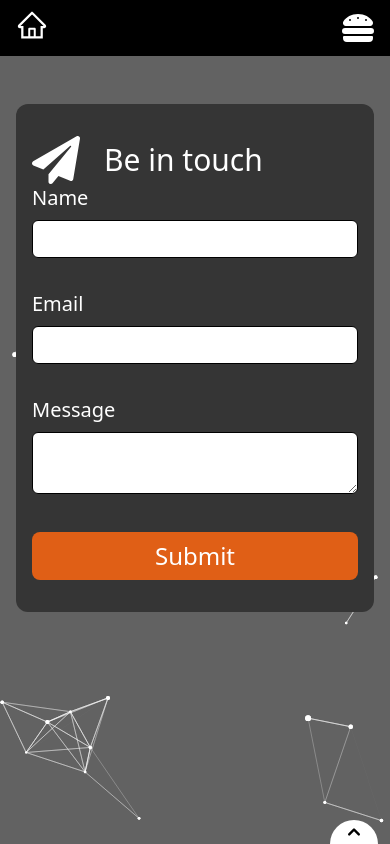
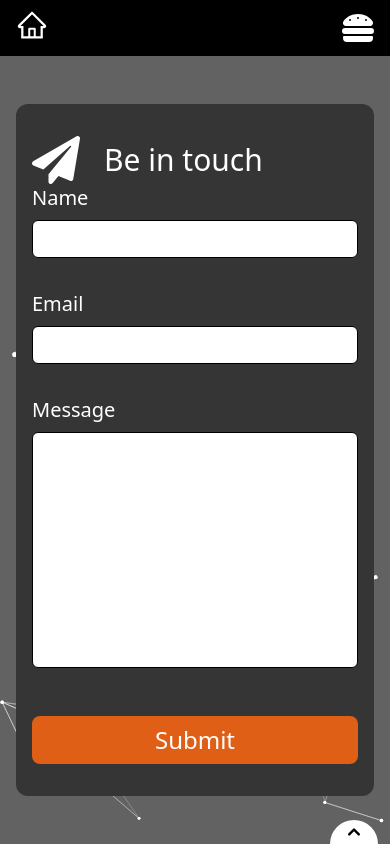
Before and after one commit to wojciech2000/portfolio-v2, a React (Create React App) app: page /contact in a window 390 px wide. Built offline with nearby package versions, Linux system fonts and the light colour scheme.

Commit message:
handle overflows on mobile

```diff
--- a/src/components/about/About.component.tsx
+++ b/src/components/about/About.component.tsx
@@ -5,7 +5,7 @@ import Text from "components/common/text/Text.component";
 const About = () => {
   return (
     <Container>
-      <div className="bg-primary p-4 rounded-xl h-full md:h-auto md:w-3/4 md:p-8 md:max-w-4xl">
+      <div className="bg-primary p-4 overflow-auto rounded-xl h-full md:h-auto md:w-3/4 md:p-8 md:max-w-4xl">
         <img src={me} alt="me" className="w-2/4 h-auto mb-8 rounded-xl md:w-3/5 lg:w-1/3" />
 
         <Text>
--- a/src/components/common/inputError/InputError.component.tsx
+++ b/src/components/common/inputError/InputError.component.tsx
@@ -1,13 +1,15 @@
 import React from "react";
 
 import Text from "components/common/text/Text.component";
+import clsx from "clsx";
 
 interface IInputError {
   errorMessage?: string;
+  className?: string;
 }
 
-const InputError: React.FC<IInputError> = ({ errorMessage }) => (
-  <Text size="12" color="error" className="absolute bottom-1 left-0">
+const InputError: React.FC<IInputError> = ({ errorMessage, className }) => (
+  <Text size="12" color="error" className={clsx("absolute bottom-1 left-0", className)}>
     {errorMessage}
   </Text>
 );
--- a/src/components/common/textarea/Textarea.component.tsx
+++ b/src/components/common/textarea/Textarea.component.tsx
@@ -8,21 +8,26 @@ import clsx from "clsx";
 type ITextareaProps = IInputTypeProps & TextareaHTMLAttributes<HTMLTextAreaElement>;
 
 const Textarea: React.FC<ITextareaProps> = ({ label, error, name, register, ...props }) => (
-  <div className="input-wrapper">
-    <label htmlFor={name} className="block mb-2">
-      <Text size="20">{label}</Text>
+  <div className="relative flex-1 flex flex-col">
+    <label htmlFor={name}>
+      <Text size="20" className="mb-2">
+        {label}
+      </Text>
     </label>
 
     <textarea
       id={name}
-      className={clsx("w-full p-1.5 rounded-md border border-black", {
-        "border-error": error,
-      })}
+      className={clsx(
+        "w-full p-1.5 rounded-md border border-black flex-1 md:flex-auto  resize-none md:resize-y",
+        {
+          "border-error": error,
+        },
+      )}
       {...register}
       {...props}
     />
 
-    <InputError errorMessage={error?.message} />
+    <InputError errorMessage={error?.message} className="-bottom-5" />
   </div>
 );
 
--- a/src/components/contact/Contact.component.tsx
+++ b/src/components/contact/Contact.component.tsx
@@ -23,14 +23,14 @@ const Contact = () => {
 
   return (
     <Container>
-      <div className="bg-primary rounded-xl w-full h-auto px-4 py-8 flex flex-col justify-evenly md:max-w-5xl md:px-8 md:py-12">
+      <div className="bg-primary rounded-xl w-full px-4 py-8 flex flex-col h-full overflow-auto md:h-auto md:max-w-5xl md:px-8 md:py-12">
         <div className="flex items-center">
           <FaPaperPlane className="text-white mr-6 w-12 h-12" />
 
           <Title size="30">Be in touch</Title>
         </div>
 
-        <form className="flex flex-col" onSubmit={handleSubmit(onSubmit)}>
+        <form className="flex flex-col flex-1" onSubmit={handleSubmit(onSubmit)}>
           <Input label="Name" name="name" register={register("name")} error={errors.name} />
 
           <Input label="Email" name="email" register={register("email")} error={errors.email} />
@@ -42,7 +42,10 @@ const Contact = () => {
             error={errors.message}
           />
 
-          <button type="submit" className="w-full bg-secondary py-2 rounded-lg mx-auto xs:w-72">
+          <button
+            type="submit"
+            className="w-full bg-secondary py-2 rounded-lg mx-auto mt-12 xs:w-72"
+          >
             <Text size="24">Submit</Text>
           </button>
         </form>
--- a/src/components/header/Header.component.tsx
+++ b/src/components/header/Header.component.tsx
@@ -29,8 +29,8 @@ const Header = () => {
       onMouseEnter={toggleDesktop}
       onMouseLeave={toggleDesktop}
       className={clsx(
-        "bg-black w-full fixed top-0 left-0 z-20 md:w-80 md:transition-width md:duration-200",
-        !isOpen && "md:w-desktop-header",
+        "bg-black w-full fixed top-0 left-0 z-20  md:transition-width md:duration-200",
+        !isOpen ? "md:w-desktop-header" : "md:w-80",
       )}
     >
       <div className="px-mobile-spacing flex justify-between items-center h-mobile-header md:h-screen md:flex-col md:pt-8 md:items-baseline">
--- a/src/components/header/socialLinks/SocialLinks.component.tsx
+++ b/src/components/header/socialLinks/SocialLinks.component.tsx
@@ -5,7 +5,7 @@ import clsx from "clsx";
 
 import useToggle from "utilities/hooks/useToggle.hook";
 
-const ICON_CLASSES = "text-white w-10 h-10 md:w-8 md:h-8";
+const ICON_CLASSES = "text-white w-8 h-8";
 const socialMedias = [
   {
     icon: <AiFillGithub className={ICON_CLASSES} />,
@@ -24,7 +24,7 @@ const SocialLinks = () => {
     <div className="fixed bottom-0 right-mobile-spacing z-50 md:static">
       <div
         className={clsx(
-          "duration-200 transform transition-transform md:translate-y-0",
+          "duration-200 transform transition-transform md:translate-y-0 bg-black rounded-t-full md:bg-transparent",
           isOpen ? "translate-y-0" : "translate-y-full",
         )}
       >
@@ -35,7 +35,7 @@ const SocialLinks = () => {
             <div
               key={index}
               className={clsx(
-                "flex flex-col justify-center items-center mb-2",
+                "flex flex-col justify-center items-center mb-2 p-1",
                 isLast && "md:mb-0",
               )}
             >
--- a/src/components/projects/Projects.component.tsx
+++ b/src/components/projects/Projects.component.tsx
@@ -23,7 +23,7 @@ const Projects = () => (
     <Swiper {...swiperProps}>
       {projectsList.map(({ name, desktop, mobile, githubLink, liveLink, technologies }, index) => (
         <SwiperSlide className="!h-full md:!h-auto flex" key={index}>
-          <div className="bg-primary p-4 rounded-xl w-full ">
+          <div className="bg-primary p-4 rounded-xl w-full overflow-auto">
             <div className="flex mb-4">
               <div className="w-9/12 pr-4">
                 <img src={desktop} alt={name} className="object-cover rounded-xl" />
--- a/src/components/skills/Skills.component.tsx
+++ b/src/components/skills/Skills.component.tsx
@@ -21,7 +21,7 @@ const Skills = () => {
 
   return (
     <Container>
-      <div className="w-full flex flex-col h-full md:max-w-4xl">
+      <div className="w-full flex flex-col h-full md:max-w-4xl md:h-auto">
         <Swiper onSwiper={setThumbsSwiper} {...swiperProps}>
           {skillsList.map(({ icon, label }, index) => (
             <SwiperSlide
@@ -63,7 +63,7 @@ const Skills = () => {
           {skillsList.map(({ skills }, index) => (
             <SwiperSlide
               key={index}
-              className="bg-primary rounded-xl w-full flex justify-center !h-auto"
+              className="bg-primary rounded-xl w-full flex justify-center overflow-y-auto !h-auto"
             >
               <ul className="flex flex-col">
                 {skills.map((skill, index) => (
```
